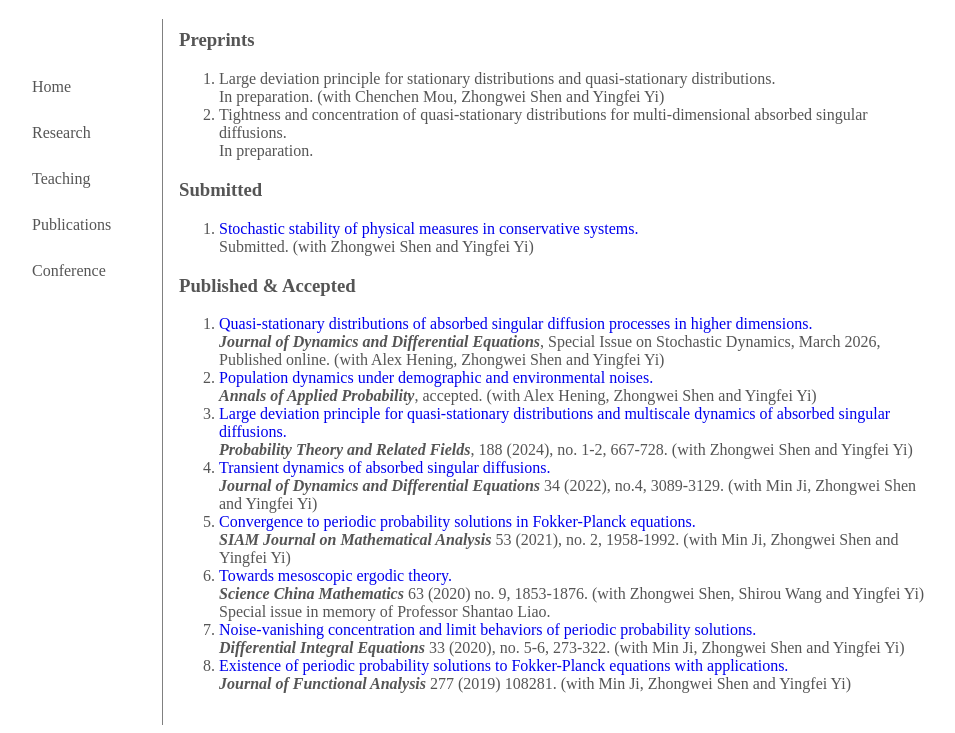
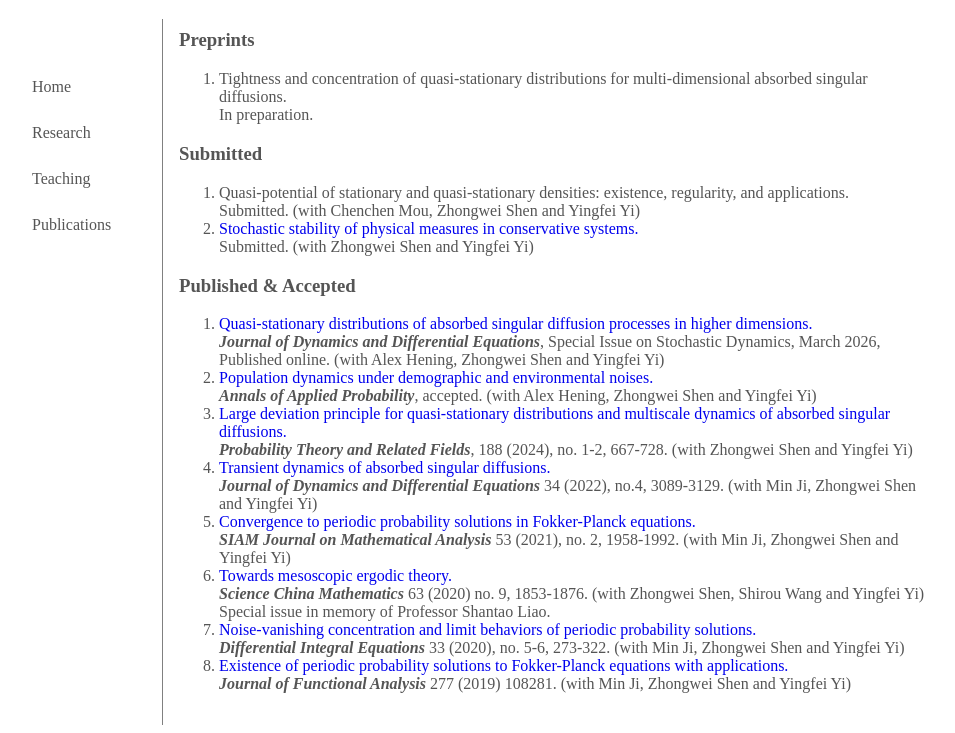
Before and after one commit to Weiwei-Qi/Weiwei-Qi.github.io, a plain HTML site: page publications.html in a window 1280 px wide. Shown: the part 162-895 px from the top of the page, without its empty margins (168-1123 px from the left). Drawn offline with nearby package versions, Linux system fonts and the light colour scheme; some packages are replaced by stand-ins of ours.

Commit message:
publications.html

```diff
--- a/publications.html
+++ b/publications.html
@@ -91,7 +91,6 @@ article a { text-decoration: none; }
     <li><a href="research.html">Research</a></li>
     <li><a href="teaching.html">Teaching</a></li>
     <li><a href="publications.html">Publications</a></li>
-    <li><a href="conference.html">Conference</a></li>
   </ul>
 </nav>
 <article>
@@ -99,12 +98,6 @@ article a { text-decoration: none; }
   <h3> Preprints </h3>
 
   <ol type=1 start=1>
-
-<li>
-Large deviation principle for stationary distributions and quasi-stationary distributions.
-<br>
-In preparation. (with Chenchen Mou, Zhongwei Shen and Yingfei Yi)
-</li>
 
 <li>
 Tightness and concentration of quasi-stationary distributions for multi-dimensional absorbed singular diffusions.
@@ -119,6 +112,13 @@ In preparation.
  <h3> Submitted</h3>
 
   <ol type=1 start=1>
+
+
+<li>
+Quasi-potential of stationary and quasi-stationary densities: existence, regularity, and applications.
+<br>
+Submitted. (with Chenchen Mou, Zhongwei Shen and Yingfei Yi)
+</li>
 
 <li>
 <a href="https://sites.ualberta.ca/~wqi2/manuscript-Qi-Shen-Yi-stochastic-stability-of-conservative-systems.pdf" target=_blank>Stochastic stability of physical measures in conservative systems.</a>
```
